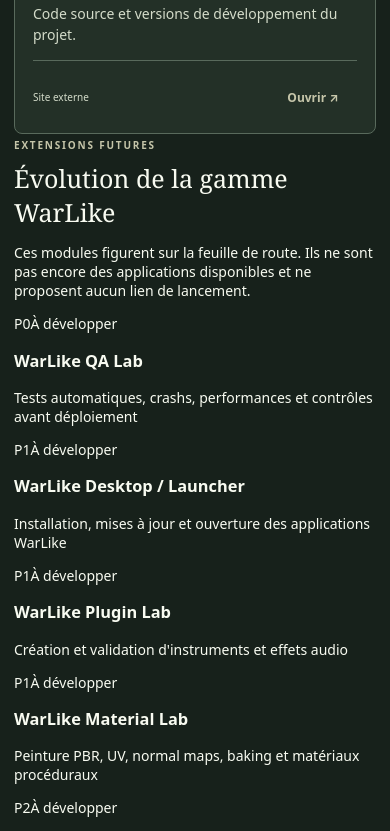
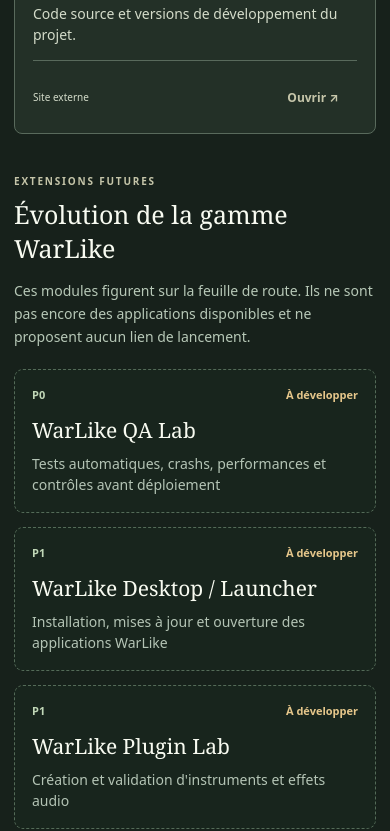
Before and after one commit to Motherlode94/WarLike-Hub, a plain HTML site: page index.html in a window 390 px wide. Shown: the part 6715-7546 px from the top of the page. Drawn offline with Linux system fonts and the light colour scheme.

Commit message:
style(hub): responsive roadmap module cards

```diff
--- a/style.css
+++ b/style.css
@@ -57,3 +57,6 @@ body{overflow-x:hidden}
 @media(prefers-reduced-motion:reduce){.side,.card{transition:none!important}}
 
 @media(max-width:850px){#applications{scroll-margin-top:80px}}
+
+/* Plan d'évolution : distinct du catalogue des applications utilisables. */
+.roadmap{margin-top:36px}.roadmapIntro{color:#b7c8b7;line-height:1.65;max-width:830px}.roadmapCards{display:grid;grid-template-columns:repeat(3,minmax(0,1fr));gap:14px;margin-top:20px}.roadmapCard{padding:20px;border:1px dashed #546b58;background:#18251d;border-radius:9px;min-width:0}.roadmapMeta{display:flex;align-items:center;justify-content:space-between;gap:10px;color:#c0d7b7;font-size:11px;font-weight:750}.roadmapMeta span:last-child{color:#e6c78b}.roadmapCard h3{font:21px Georgia,serif;margin:14px 0 9px;overflow-wrap:anywhere}.roadmapCard p{color:#b4c4b5;line-height:1.5;margin:0}@media(max-width:1100px){.roadmapCards{grid-template-columns:repeat(2,minmax(0,1fr))}}@media(max-width:600px){.roadmapCards{grid-template-columns:1fr}.roadmapCard{padding:17px}}
```
